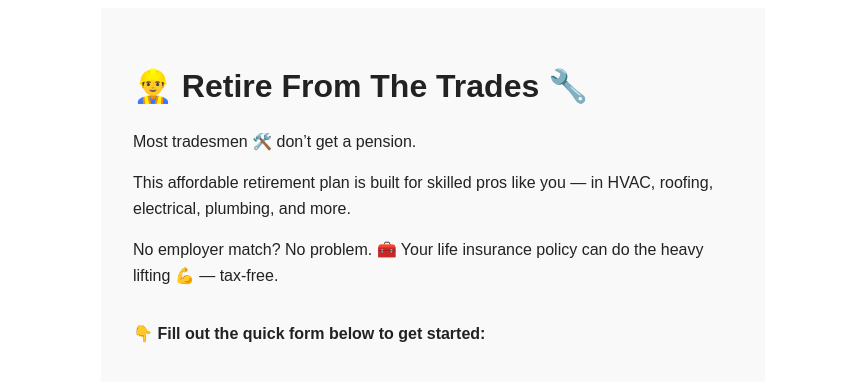
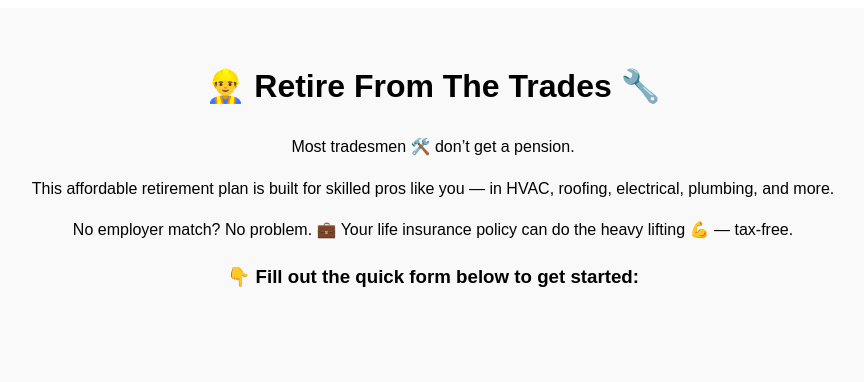
Before and after one commit to kalalaukid/retire-from-trades, a Next.js app: page / in a window 1280 px wide. Shown: the top 382 px of the page, without its empty margins (207-1071 px from the left). Built offline with nearby package versions, Linux system fonts and the light colour scheme.

Commit message:
Update index.js

```diff
--- a/pages/index.js
+++ b/pages/index.js
@@ -1,55 +1,53 @@
 export default function Home() {
   return (
     <main style={{
+      fontFamily: 'Arial, sans-serif',
       padding: '2rem',
-      fontFamily: 'Arial, sans-serif',
-      background: '#f9f9f9',
-      color: '#222',
-      maxWidth: '600px',
-      margin: '0 auto',
-      lineHeight: '1.6'
+      textAlign: 'center',
+      lineHeight: '1.6',
+      background: '#f9f9f9'
     }}>
-      <h1 style={{ fontSize: '2rem', marginBottom: '1rem' }}>👷‍♂️ Retire From The Trades 🔧</h1>
-
+      <h1>👷‍♂️ Retire From The Trades 🔧</h1>
       <p>Most tradesmen 🛠️ don’t get a pension.</p>
       <p>This affordable retirement plan is built for skilled pros like you — in HVAC, roofing, electrical, plumbing, and more.</p>
-      <p>No employer match? No problem. 🧰 Your life insurance policy can do the heavy lifting 💪 — tax-free.</p>
+      <p>No employer match? No problem. 💼 Your life insurance policy can do the heavy lifting 💪 — tax-free.</p>
 
-      <p style={{ marginTop: '2rem', fontWeight: 'bold' }}>👇 Fill out the quick form below to get started:</p>
+      <h3>👇 Fill out the quick form below to get started:</h3>
 
-      <div style={{ marginTop: '1rem' }}>
+      <div style={{ marginTop: '2rem' }}>
         <iframe
           data-tally-src="https://tally.so/embed/3qNeP8?alignLeft=1&hideTitle=1&transparentBackground=1&dynamicHeight=1"
           loading="lazy"
           width="100%"
-          height="400"
+          height="600"
           frameBorder="0"
           marginHeight="0"
           marginWidth="0"
           title="Retire from trades"
-          allow="fullscreen; clipboard-write"
         ></iframe>
       </div>
 
-      <script>
-        {`
-          var d=document,
-              w="https://tally.so/widgets/embed.js",
-              v=function(){
-                "undefined"!=typeof Tally?Tally.loadEmbeds():
-                d.querySelectorAll("iframe[data-tally-src]:not([src])")
-                .forEach(function(e){e.src=e.dataset.tallySrc});
-              };
-          if("undefined"!=typeof Tally)v();
-          else if(d.querySelector('script[src="'+w+'"]')==null){
+      <script
+        dangerouslySetInnerHTML={{
+          __html: `
+          var d=document,w="https://tally.so/widgets/embed.js",v=function(){
+            if("undefined"!=typeof Tally){Tally.loadEmbeds();}
+            else {
+              d.querySelectorAll("iframe[data-tally-src]:not([src])").forEach((e)=>{
+                e.src=e.dataset.tallySrc;
+              });
+            }
+          };
+          if(typeof Tally=="undefined"){
             var s=d.createElement("script");
             s.src=w;
             s.onload=v;
-            s.onerror=v;
             d.body.appendChild(s);
-          }
-        `}
-      </script>
+          } else {
+            v();
+          }`
+        }}
+      />
     </main>
   );
 }
```
